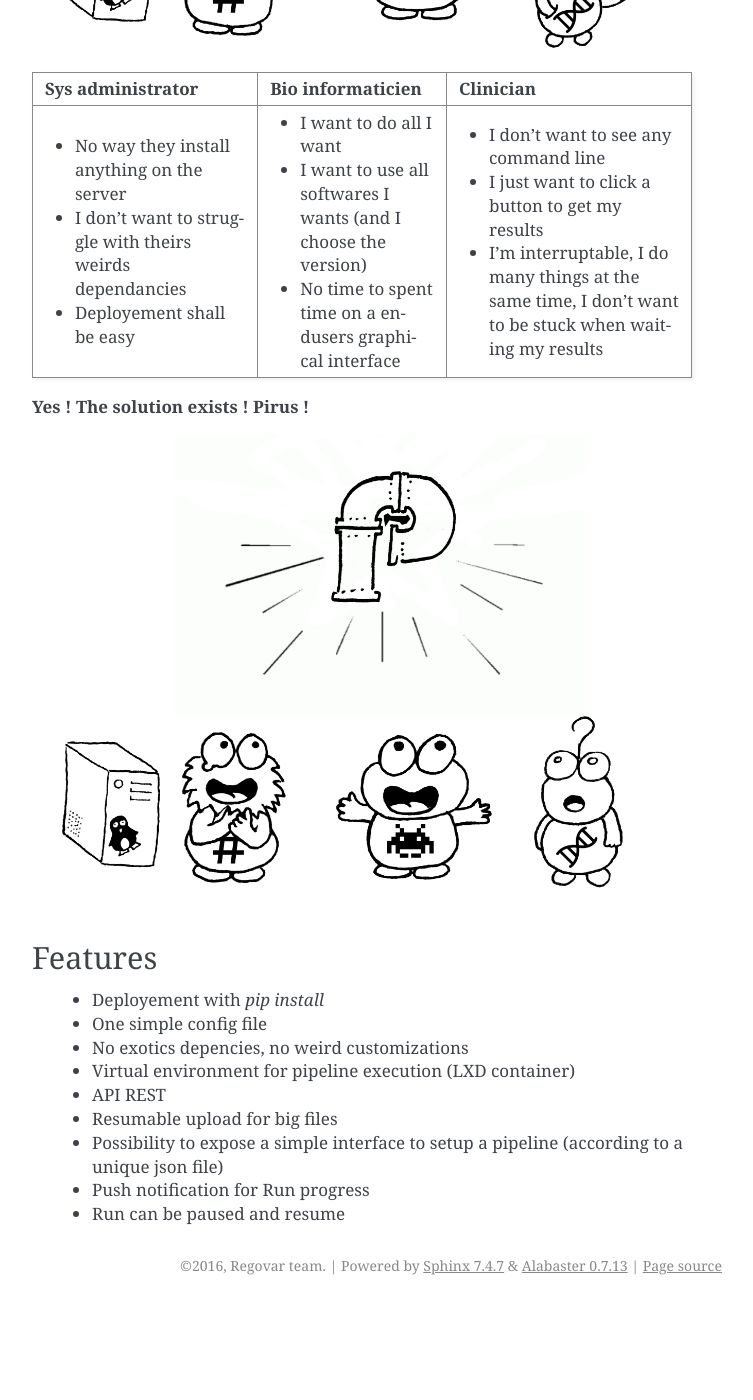
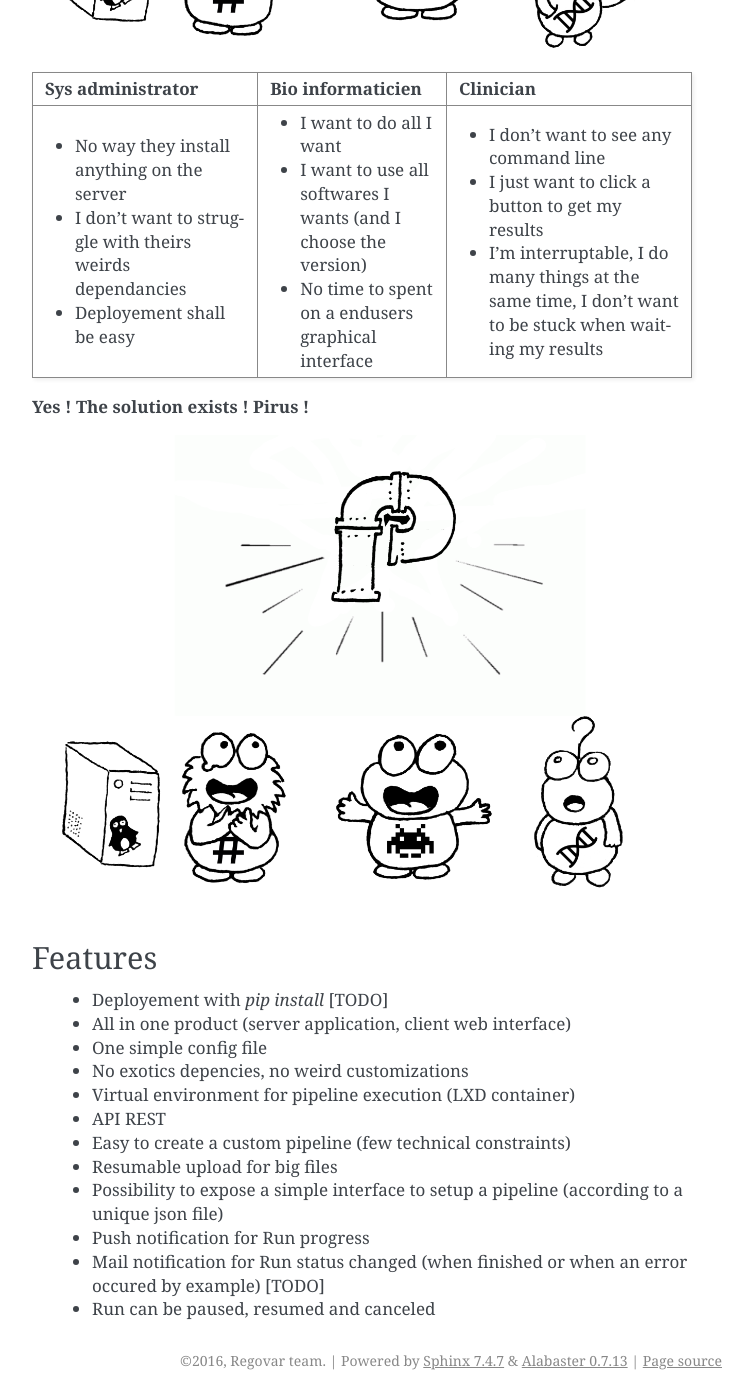
Before and after one commit to REGOVAR/Pirus, a Sphinx documentation site: the page built from docs/presentation.rst, in a window 1280 px wide and 1400 px high, scrolled down 603 px. Shown: the whole window, without its empty margins (388-1141 px from the left). Built offline with Sphinx 7.4.7, drawn with Linux system fonts in a browser that asks for light colours; before the commit the page ends 1908 px from its top, so only the background shows below that.

Commit message:
Update presentation.rst

```diff
--- a/docs/presentation.rst
+++ b/docs/presentation.rst
@@ -25,7 +25,7 @@
 +=============================================================+==================================================================+==========================================================================================================+
 | * No way they install anything on the server                | * I want to do all I want                                        | * I don't want to see any command line                                                                   |
 | * I don't want to struggle with theirs weirds dependancies  | * I want to use all softwares I wants (and I choose the version) | * I just want to click a button to get my results                                                        |
-| * Deployement shall be easy                                 | * No time to spent time on a endusers graphical interface        | * I'm interruptable, I do many things at the same time, I don't want to be stuck when waiting my results |
+| * Deployement shall be easy                                 | * No time to spent on a endusers graphical interface             | * I'm interruptable, I do many things at the same time, I don't want to be stuck when waiting my results |
 +-------------------------------------------------------------+------------------------------------------------------------------+----------------------------------------------------------------------------------------------------------+
 
 **Yes ! The solution exists ! Pirus !**
@@ -35,12 +35,15 @@
 
 Features
 ========
- * Deployement with `pip install`
+ * Deployement with `pip install` [TODO]
+ * All in one product (server application, client web interface)
  * One simple config file
  * No exotics depencies, no weird customizations
  * Virtual environment for pipeline execution (LXD container)
  * API REST
+ * Easy to create a custom pipeline (few technical constraints)
  * Resumable upload for big files
  * Possibility to expose a simple interface to setup a pipeline (according to a unique json file)
  * Push notification for Run progress
- * Run can be paused and resume
+ * Mail notification for Run status changed (when finished or when an error occured by example) [TODO]
+ * Run can be paused, resumed and canceled
```
